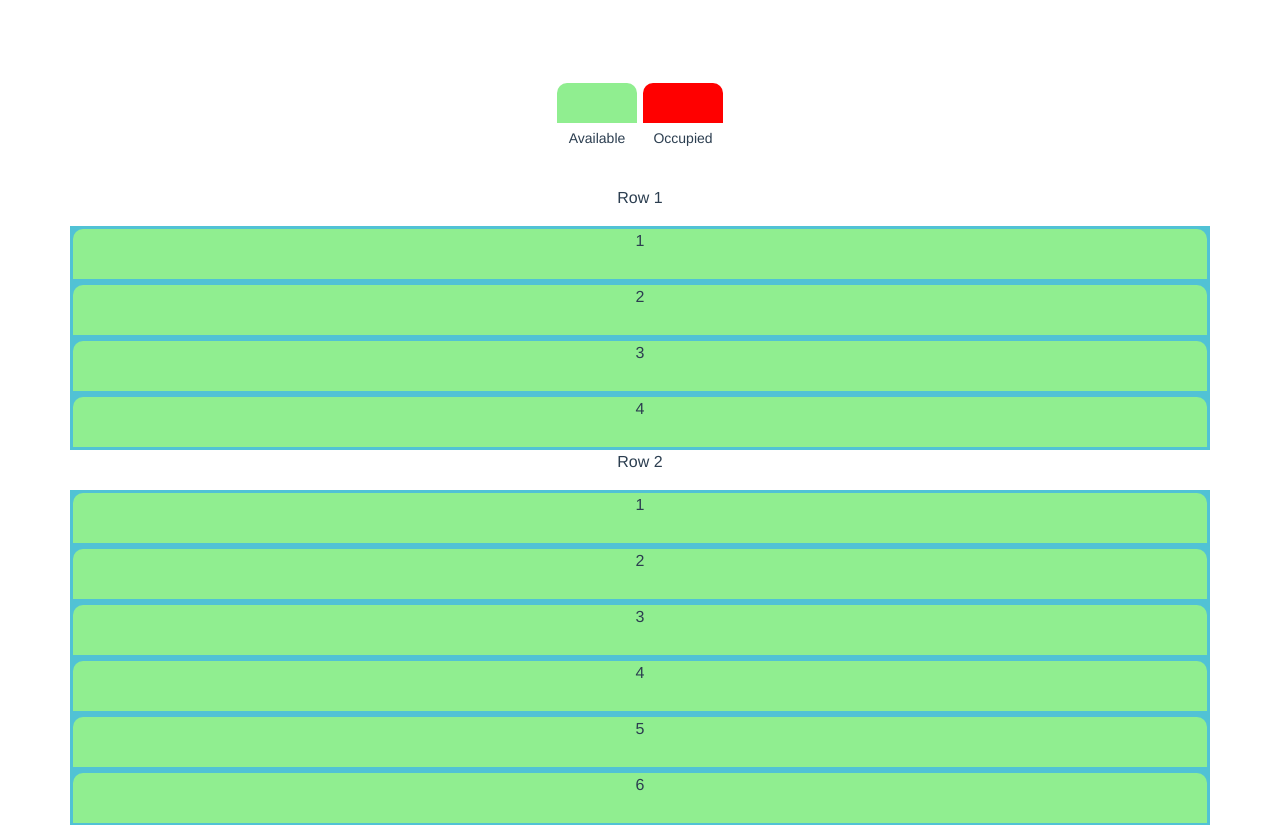
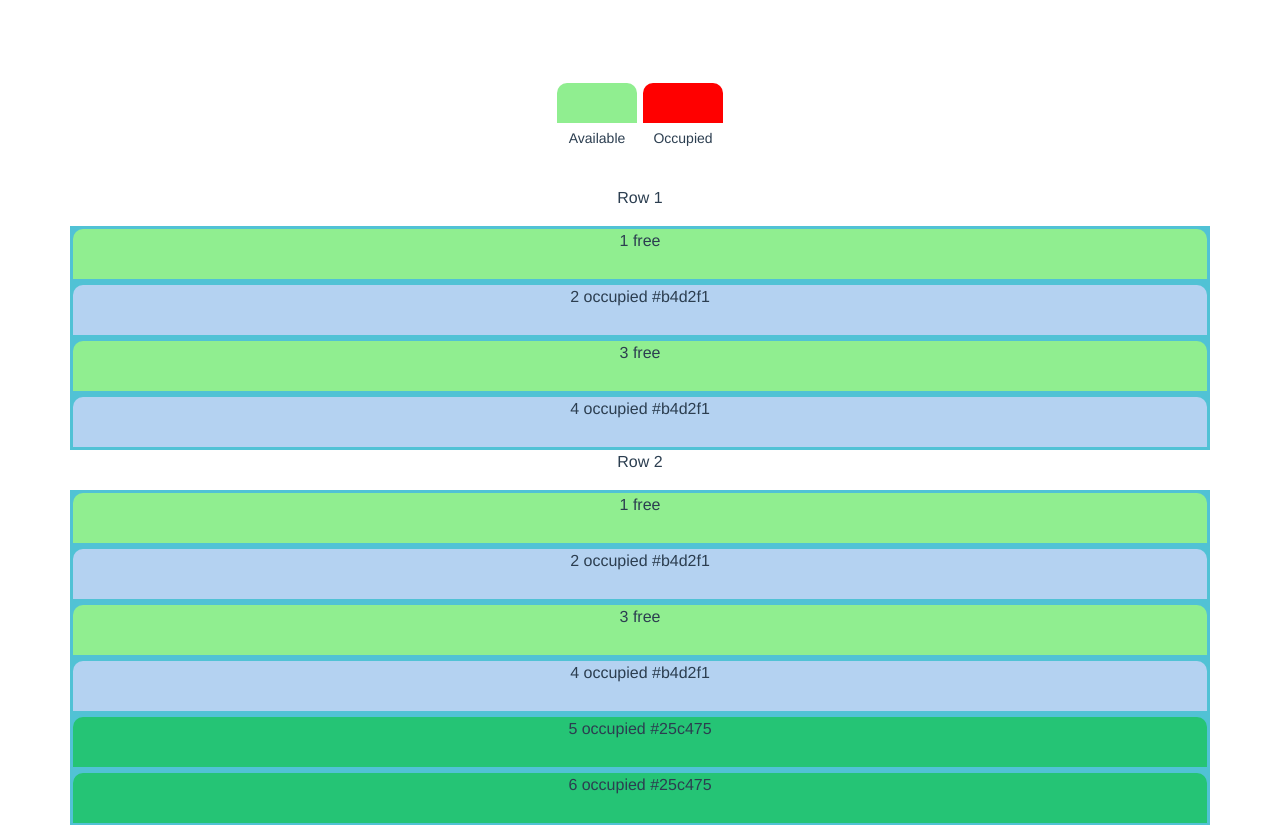
Before and after one commit to montagapallarols/vue-theater-layout, a Vue app: page / in a window 1280 px wide. Shown: the top 825 px of the page. Built offline with nearby package versions, Linux system fonts and the light colour scheme.

Commit message:
Display each group with its own colour

```diff
--- a/src/components/Layout.vue
+++ b/src/components/Layout.vue
@@ -10,100 +10,20 @@
         <small>Occupied</small>
       </li>
     </ul>
-    <!-- <div class="main-hall">
-      <p>Main hall</p>
-      <b-container class="rows">
-        <b-row class="row-1 justify-content-md-center">
-          <p>Rank 1</p>
-          <b-col col md="2" class="seat">1</b-col>
-          <b-col col md="2" class="seat">3</b-col>
-          <b-col col md="2" class="seat">4</b-col>
-          <b-col col md="2" class="seat">2</b-col>
-          <p>Row 1</p>
-        </b-row>
-        <b-row class="row-2">
-          <p>Rank 1</p>
-          <b-col class="seat">1</b-col>
-          <b-col class="seat">3</b-col>
-          <b-col class="seat">5</b-col>
-          <b-col class="seat">6</b-col>
-          <b-col class="seat">4</b-col>
-          <b-col class="seat">2</b-col>
-          <p>Row 2</p>
-        </b-row>
-        <b-row class="row-3">
-          <p>Rank 2</p>
-          <b-col class="seat">1</b-col>
-          <b-col class="seat">3</b-col>
-          <b-col class="seat">5</b-col>
-          <b-col class="seat">6</b-col>
-          <b-col class="seat">4</b-col>
-          <b-col class="seat">2</b-col>
-          <p>Row 3</p>
-        </b-row>
-        <b-row class="row-4">
-          <p>Rank 2</p>
-          <b-col class="seat">1</b-col>
-          <b-col class="seat">3</b-col>
-          <b-col class="seat">5</b-col>
-          <b-col class="seat">6</b-col>
-          <b-col class="seat">4</b-col>
-          <b-col class="seat">2</b-col>
-          <p>Row 4</p>
-        </b-row>
-        <b-row class="row-5">
-          <p>Rank 3</p>
-          <b-col class="seat">1</b-col>
-          <b-col class="seat">3</b-col>
-          <b-col class="seat">5</b-col>
-          <b-col class="seat">6</b-col>
-          <b-col class="seat">4</b-col>
-          <b-col class="seat">2</b-col>
-          <p>Row 5</p>
-        </b-row>
-        <b-row class="row-6">
-          <p>Rank 3</p>
-          <b-col class="seat">1</b-col>
-          <b-col class="seat">3</b-col>
-          <b-col class="seat">5</b-col>
-          <b-col class="seat">6</b-col>
-          <b-col class="seat">4</b-col>
-          <b-col class="seat">2</b-col>
-          <p>Row 6</p>
-        </b-row>
-      </b-container>
-    </div>
-    <br />
-    <div class="balcony-1">
-      <p>Balcony</p>
-      <b-container class="rows">
-        <b-row class="row-7 justify-content-md-center">
-          <p>Rank 4</p>
-          <b-col class="seat">1</b-col>
-          <b-col class="seat">3</b-col>
-          <b-col class="seat">5</b-col>
-          <b-col class="seat">4</b-col>
-          <b-col class="seat">2</b-col>
-          <p>Row 7</p>
-        </b-row>
-        <b-row class="row-8 justify-content-md-center">
-          <p>Rank 4</p>
-          <b-col class="seat">1</b-col>
-          <b-col class="seat">3</b-col>
-          <b-col class="seat">5</b-col>
-          <b-col class="seat">4</b-col>
-          <b-col class="seat">2</b-col>
-          <p>Row 8</p>
-        </b-row>
-      </b-container>
-    </div> -->
 
     <div class="main-hall">
       <b-container class="rows" v-for="(row, index) in audience" :key="index">
         <p>{{ `Row ${audience.indexOf(row) + 1}` }}</p>
+
         <b-row class="row-1" v-for="(seat, index) in row" :key="index">
-          <b-col v-if="seat.seat" class="seat-occupied">{{ seat.seat }}</b-col>
-          <b-col v-else class="seat">{{ row.indexOf(seat) + 1 }}</b-col>
+          <b-col
+            v-if="seat.seat"
+            class="seat-occupied important"
+            :style="{ backgroundColor: seat.seatColour }"
+            >{{ seat.seat }} occupied {{ seat.seatColour }}</b-col
+          >
+
+          <b-col v-else class="seat"> {{ row.indexOf(seat) + 1 }} free </b-col>
         </b-row>
       </b-container>
     </div>
@@ -113,10 +33,9 @@
 <script>
 export default {
   props: ["groups"],
-  data() {
-    return {
-      groupsColour: [],
-      audience: [
+  computed: {
+    audience: function() {
+      const result = [
         [{}, {}, {}, {}],
         [{}, {}, {}, {}, {}, {}],
         [{}, {}, {}, {}, {}, {}],
@@ -125,11 +44,7 @@ export default {
         [{}, {}, {}, {}, {}, {}],
         [{}, {}, {}, {}, {}, {}],
         [{}, {}, {}, {}, {}, {}],
-      ],
-    };
-  },
-  methods: {
-    addColourToGroup() {
+      ];
       const groupsWithColour = this.groups.map((g) => {
         // Assign each group a random colour
         return {
@@ -152,10 +67,10 @@ export default {
         });
         return { ...g, seats: [...seatObject] };
       });
-      console.log(groupSeatColour);
       // Set up audience array with row, seat, colour
-      groupSeatColour.map((g) => {
-        g.seats.map((s) => {
+
+      groupSeatColour.forEach((g) => {
+        g.seats.forEach((s) => {
           const { row, seat } = s;
           const rowNumber = parseInt(row);
           const rowIndex = rowNumber - 1;
@@ -164,15 +79,14 @@ export default {
           const seatIndex = seatNumber - 1;
           // I need to add some logic here to fit the requested seat number layout
 
-          this.audience[rowIndex][seatIndex] = s;
+          result[rowIndex][seatIndex] = s;
         });
       });
-      console.log("audience", this.audience);
+      console.log("audience", result);
+      return result;
     },
   },
-  mounted() {
-    this.addColourToGroup();
-  },
+  methods: {},
 };
 </script>
 
```
